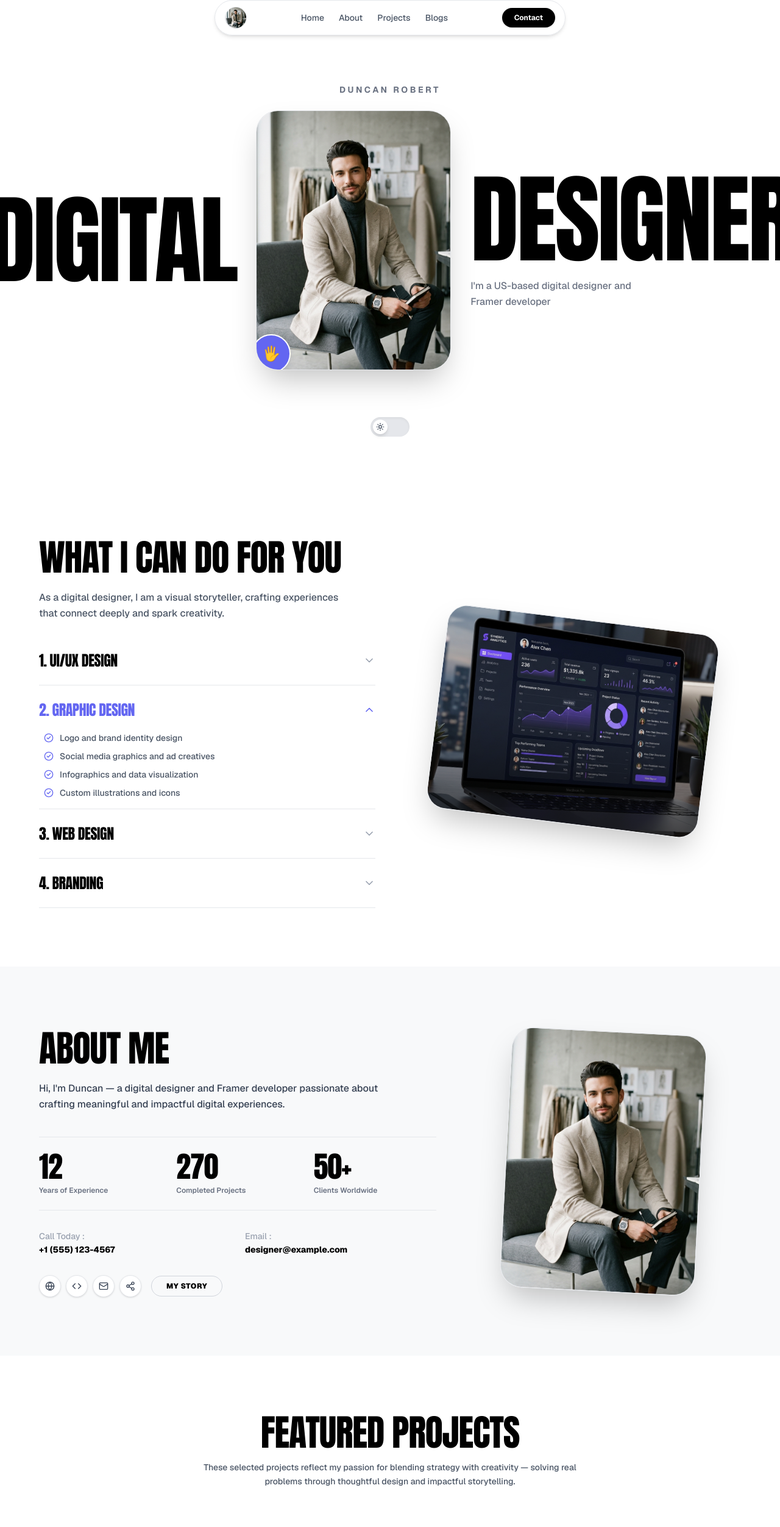
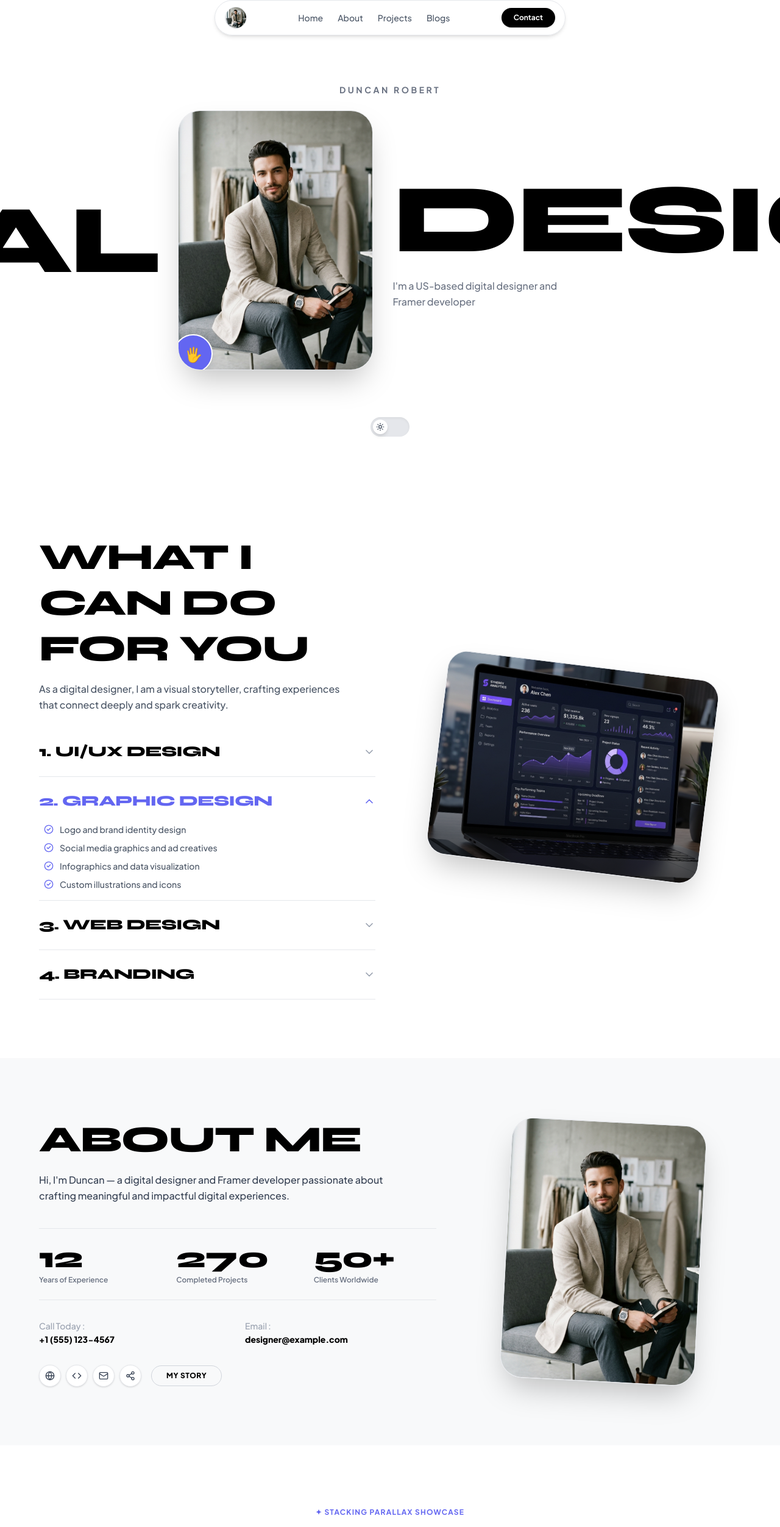
Before and after one commit to aeropeak26/Nivetha_portfolio, a Next.js app: page / in a window 1280 px wide. Shown: the part 20-2524 px from the top of the page at 61% size. Built offline with nearby package versions, Linux system fonts and the light colour scheme.

Commit message:
feat: add Google fonts Plus Jakarta Sans and Syne, light theme design, and stacking card deck parallax animation

```diff
--- a/src/app/globals.css
+++ b/src/app/globals.css
@@ -27,8 +27,8 @@
   --color-accent-primary-hover: var(--accent-primary-hover);
   --color-card-bg: var(--card-bg);
   --color-card-border: var(--card-border);
-  --font-sans: var(--font-geist-sans);
-  --font-mono: var(--font-geist-mono);
+  --font-sans: var(--font-plus-jakarta);
+  --font-display: var(--font-syne);
 }
 
 html {
@@ -38,7 +38,7 @@ html {
 body {
   background-color: var(--background);
   color: var(--foreground);
-  font-family: var(--font-geist-sans), -apple-system, BlinkMacSystemFont, "Segoe UI", Roboto, sans-serif;
+  font-family: var(--font-plus-jakarta), -apple-system, BlinkMacSystemFont, "Segoe UI", Roboto, sans-serif;
   overflow-x: hidden;
   transition: background-color 0.3s ease, color 0.3s ease;
 }
@@ -46,7 +46,7 @@ body {
 /* Custom Selection & Scrollbar */
 ::selection {
   background-color: var(--accent-primary);
-  color: #0F1115;
+  color: #FFFFFF;
 }
 
 ::-webkit-scrollbar {
@@ -66,8 +66,8 @@ body {
   background: #272A30;
 }
 
-/* Condensed Display Font Utility */
+/* Display Font Class */
 .font-display {
-  font-family: 'Oswald', 'Bebas Neue', 'Impact', sans-serif;
-  letter-spacing: -0.02em;
+  font-family: var(--font-syne), sans-serif;
+  letter-spacing: -0.03em;
 }
--- a/src/app/layout.tsx
+++ b/src/app/layout.tsx
@@ -1,20 +1,22 @@
 import type { Metadata } from "next";
-import { Geist, Geist_Mono } from "next/font/google";
+import { Plus_Jakarta_Sans, Syne } from "next/font/google";
 import "./globals.css";
 
-const geistSans = Geist({
-  variable: "--font-geist-sans",
+const plusJakarta = Plus_Jakarta_Sans({
+  variable: "--font-plus-jakarta",
   subsets: ["latin"],
+  weight: ["400", "500", "600", "700", "800"],
 });
 
-const geistMono = Geist_Mono({
-  variable: "--font-geist-mono",
+const syneFont = Syne({
+  variable: "--font-syne",
   subsets: ["latin"],
+  weight: ["700", "800"],
 });
 
 export const metadata: Metadata = {
-  title: "Create Next App",
-  description: "Generated by create next app",
+  title: "Portavia — Duncan Robert | Digital Designer & Developer",
+  description: "A modern portfolio website showcasing digital design, UI/UX, and Framer development.",
 };
 
 export default function RootLayout({
@@ -25,9 +27,9 @@ export default function RootLayout({
   return (
     <html
       lang="en"
-      className={`${geistSans.variable} ${geistMono.variable} h-full antialiased`}
+      className={`${plusJakarta.variable} ${syneFont.variable} h-full antialiased`}
     >
-      <body className="min-h-full flex flex-col">{children}</body>
+      <body className="min-h-full flex flex-col bg-white text-[#0F1115]">{children}</body>
     </html>
   );
 }
--- a/src/components/PortaviaProjects.tsx
+++ b/src/components/PortaviaProjects.tsx
@@ -1,44 +1,129 @@
 "use client";
 
-import { motion } from "framer-motion";
+import { useRef } from "react";
+import { motion, useScroll, useTransform } from "framer-motion";
 import Image from "next/image";
 import { ArrowUpRight } from "lucide-react";
 
 const projects = [
   {
+    id: "01",
     title: "SUMMER VIBES FESTIVAL CAMPAIGN",
     category: "Graphic Design",
     description: "Created promotional materials for the \"Summer Vibes Festival,\" including posters, flyers, and social media graphics.",
     image: "/images/project_summer_vibes.png",
+    accentBg: "bg-[#0f172a]",
   },
   {
+    id: "02",
     title: "CORAL SPIRAL ABSTRACT",
     category: "Branding",
     description: "A visually striking 3D abstract artwork featuring a coral-colored spiral form with smooth, flowing curves and organic geometry.",
     image: "/images/project_coral_spiral.png",
+    accentBg: "bg-[#18181b]",
   },
   {
+    id: "03",
     title: "SHOPEASE REDESIGN SPRINT",
     category: "UI / UX Design",
     description: "Redesigned the \"ShopEase\" e-commerce app to enhance user experience, focusing on simplifying navigation and checkout.",
     image: "/images/project_shopease.png",
+    accentBg: "bg-[#09090b]",
   },
   {
+    id: "04",
     title: "BLACK GEOMETRIC PRISMS",
     category: "Branding",
     description: "A collection of sharp, angular black prisms floating against a gradient dark background, showcasing sophisticated 3D composition.",
     image: "/images/project_black_prisms.png",
+    accentBg: "bg-[#11131a]",
   },
 ];
 
+function CardDeckItem({
+  project,
+  index,
+  total,
+}: {
+  project: (typeof projects)[0];
+  index: number;
+  total: number;
+}) {
+  const containerRef = useRef<HTMLDivElement>(null);
+  const { scrollYProgress } = useScroll({
+    target: containerRef,
+    offset: ["start end", "start start"],
+  });
+
+  const scale = useTransform(scrollYProgress, [0, 1], [0.95, 1]);
+
+  return (
+    <div
+      ref={containerRef}
+      style={{
+        top: `calc(7rem + ${index * 24}px)`,
+        zIndex: (index + 1) * 10,
+      }}
+      className="sticky mb-12"
+    >
+      <motion.div
+        style={{ scale }}
+        className="group relative rounded-[32px] sm:rounded-[40px] overflow-hidden border border-gray-200 dark:border-gray-800 bg-[#0F1115] shadow-2xl transition-all duration-500"
+      >
+        {/* Project Background Showcase Image */}
+        <div className="relative w-full aspect-[16/9] sm:aspect-[21/9] overflow-hidden">
+          <Image
+            src={project.image}
+            alt={project.title}
+            fill
+            className="object-cover group-hover:scale-105 transition-transform duration-700 brightness-95 group-hover:brightness-100"
+          />
+          <div className="absolute inset-0 bg-gradient-to-t from-black/85 via-black/40 to-transparent" />
+
+          {/* Top Category Badge */}
+          <div className="absolute top-6 left-6 sm:top-8 sm:left-8">
+            <span className="px-4 py-1.5 rounded-full bg-white/95 text-[11px] font-extrabold uppercase tracking-wider text-black shadow-md">
+              {project.category}
+            </span>
+          </div>
+
+          {/* Circular Arrow Button (matching user image screenshot with neon green/purple accent!) */}
+          <div className="absolute bottom-6 right-6 sm:bottom-8 sm:right-8">
+            <a
+              href="#contact"
+              className="w-12 h-12 sm:w-16 sm:h-16 rounded-full bg-[#A3E635] text-black flex items-center justify-center shadow-2xl group-hover:scale-110 transition-transform duration-300 active:scale-95"
+              aria-label="View Project"
+            >
+              <ArrowUpRight className="w-6 h-6 sm:w-7 sm:h-7 stroke-[2.5]" />
+            </a>
+          </div>
+
+          {/* Bottom Title & Description Overlay */}
+          <div className="absolute bottom-6 left-6 right-20 sm:bottom-8 sm:left-8 sm:right-28 text-white">
+            <h3 className="text-xl sm:text-3xl md:text-5xl font-black uppercase font-display tracking-tight leading-none text-white drop-shadow-md">
+              {project.title}
+            </h3>
+            <p className="mt-3 text-xs sm:text-sm md:text-base text-gray-200 font-medium line-clamp-2 max-w-2xl leading-relaxed">
+              {project.description}
+            </p>
+          </div>
+        </div>
+      </motion.div>
+    </div>
+  );
+}
+
 export default function PortaviaProjects() {
   return (
-    <section id="projects" className="py-24 px-4 bg-[#FFFFFF] dark:bg-[#0B0C0E] transition-colors">
+    <section id="projects" className="py-24 px-4 bg-white dark:bg-[#0B0C0E] transition-colors relative">
       <div className="max-w-5xl mx-auto">
 
-        {/* Header */}
+        {/* Section Header */}
         <div className="text-center max-w-2xl mx-auto mb-16">
-          <h2 className="text-4xl sm:text-6xl font-black text-black dark:text-white uppercase tracking-tighter font-display">
+          <span className="text-xs font-bold uppercase tracking-widest text-[#6366F1] dark:text-indigo-400">
+            ✦ STACKING PARALLAX SHOWCASE
+          </span>
+          <h2 className="text-4xl sm:text-6xl font-black text-black dark:text-white uppercase tracking-tighter font-display mt-2">
             FEATURED PROJECTS
           </h2>
           <p className="mt-4 text-xs sm:text-sm text-gray-600 dark:text-gray-400 font-medium leading-relaxed">
@@ -46,61 +131,20 @@ export default function PortaviaProjects() {
           </p>
         </div>
 
-        {/* Stacked Large Project Cards (As seen in video 00:14 - 00:19) */}
-        <div className="flex flex-col gap-12">
+        {/* Sticky Stacking Parallax Deck (Old z-10, New z-20, z-30, z-40) */}
+        <div className="relative pb-16">
           {projects.map((project, index) => (
-            <motion.div
-              key={project.title}
-              initial={{ opacity: 0, y: 40 }}
-              whileInView={{ opacity: 1, y: 0 }}
-              viewport={{ once: true }}
-              transition={{ duration: 0.6, delay: index * 0.1 }}
-              className="group relative rounded-[36px] overflow-hidden border border-gray-200 dark:border-gray-800 bg-[#F8F9FA] dark:bg-[#13151A] shadow-xl hover:shadow-2xl transition-all duration-500"
-            >
-              {/* Giant Image Container */}
-              <div className="relative w-full aspect-[16/9] sm:aspect-[21/9] overflow-hidden">
-                <Image
-                  src={project.image}
-                  alt={project.title}
-                  fill
-                  className="object-cover group-hover:scale-105 transition-transform duration-700"
-                />
-                <div className="absolute inset-0 bg-gradient-to-t from-black/80 via-black/30 to-transparent" />
-
-                {/* Top Category Badge */}
-                <div className="absolute top-6 left-6">
-                  <span className="px-4 py-1.5 rounded-full bg-white/90 dark:bg-black/80 backdrop-blur-md text-[11px] font-extrabold uppercase tracking-wider text-black dark:text-white">
-                    {project.category}
-                  </span>
-                </div>
-
-                {/* Floating Arrow Action Circle Button (As seen in video 00:15) */}
-                <div className="absolute bottom-6 right-6 sm:bottom-8 sm:right-8">
-                  <a
-                    href="#contact"
-                    className="w-12 h-12 sm:w-14 sm:h-14 rounded-full bg-[#6366F1] dark:bg-[#A3E635] text-white dark:text-black flex items-center justify-center shadow-lg group-hover:scale-110 transition-transform duration-300"
-                    aria-label="View Project"
-                  >
-                    <ArrowUpRight className="w-6 h-6" />
-                  </a>
-                </div>
-
-                {/* Bottom Overlay Title & Subtext */}
-                <div className="absolute bottom-6 left-6 right-20 sm:bottom-8 sm:left-8 sm:right-24 text-white">
-                  <h3 className="text-xl sm:text-3xl md:text-4xl font-black uppercase font-display tracking-tight leading-none">
-                    {project.title}
-                  </h3>
-                  <p className="mt-2 text-xs sm:text-sm text-gray-300 font-medium line-clamp-2 max-w-2xl">
-                    {project.description}
-                  </p>
-                </div>
-              </div>
-            </motion.div>
+            <CardDeckItem
+              key={project.id}
+              project={project}
+              index={index}
+              total={projects.length}
+            />
           ))}
         </div>
 
-        {/* Bottom Button */}
-        <div className="mt-16 text-center">
+        {/* Bottom Callout */}
+        <div className="mt-8 text-center">
           <a
             href="#projects"
             className="inline-flex items-center justify-center px-8 py-3.5 rounded-full border-2 border-black dark:border-white text-xs font-black tracking-widest uppercase text-black dark:text-white hover:bg-black hover:text-white dark:hover:bg-white dark:hover:text-black transition-all shadow-md active:scale-95"
```
